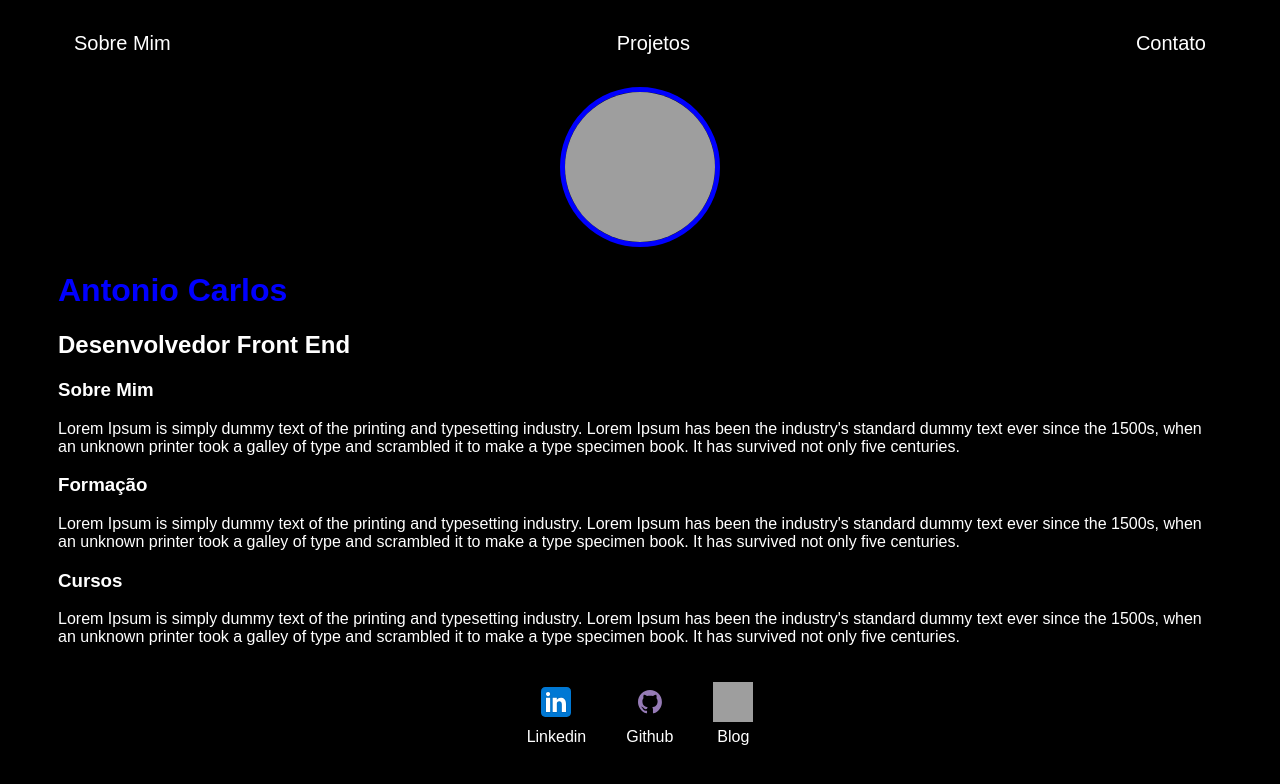
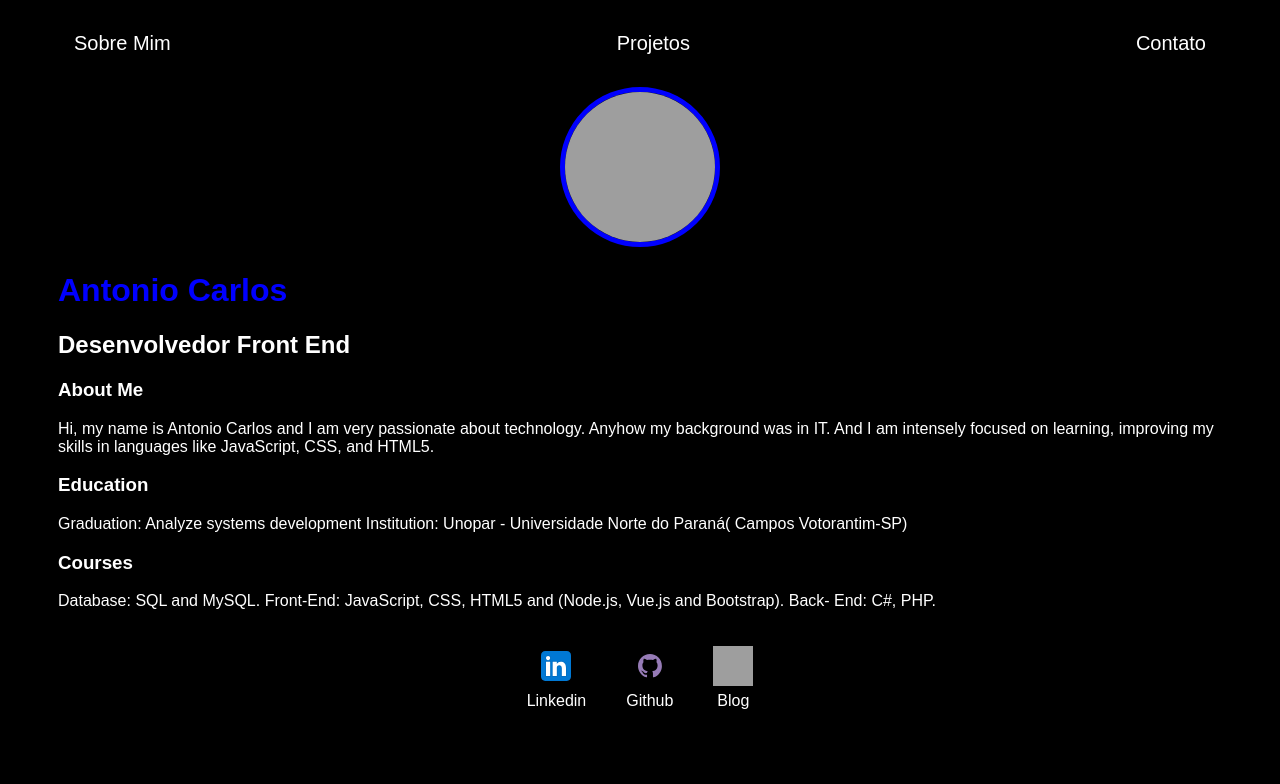
Before and after one commit to galdino3010/meu_primeiroSite, a plain HTML site: page index.html in a window 1280 px wide. Drawn offline with Linux system fonts and the light colour scheme; grey boxes are pictures that could not be loaded.

Commit message:
Add files via upload

```diff
--- a/index.html
+++ b/index.html
@@ -51,35 +51,34 @@
        <main>
 
         <section>
-                  <h3>Sobre Mim</h3>
-                  <p>
-                    Lorem Ipsum is simply dummy text of the printing and typesetting industry.
-                     Lorem Ipsum has been the industry's standard dummy text ever since the 1500s,
-                      when an unknown printer took a galley of type and scrambled it to make a
-                       type specimen book. It has survived not only five centuries.
+                  <h3>About Me</h3>
+               <p>
+                  Hi, my name is Antonio  Carlos and I am very passionate about technology.
+                  Anyhow my background was in IT. And I am intensely focused on learning, improving my skills in languages like JavaScript, CSS, and HTML5.
 
-                  </p>
+
+               </p>
 
         </section>
         <section>
-                <h3>Formação</h3>
+                <h3>Education</h3>
                 <p>
-              Lorem Ipsum is simply dummy text of the printing and typesetting industry.
-               Lorem Ipsum has been the industry's standard dummy text ever since the 1500s,
-                when an unknown printer took a galley of type and scrambled it to make a
-                 type specimen book. It has survived not only five centuries.
+              Graduation: Analyze systems development
+              Institution: Unopar - Universidade Norte do Paraná( Campos Votorantim-SP)
 
                 </p>
 
   </section>
 
   <section>
-    <h3>Cursos</h3>
-    <p>
-      Lorem Ipsum is simply dummy text of the printing and typesetting industry.
-       Lorem Ipsum has been the industry's standard dummy text ever since the 1500s,
-        when an unknown printer took a galley of type and scrambled it to make a
-         type specimen book. It has survived not only five centuries.
+    <h3>Courses</h3>
+          <p>
+             Database: SQL and MySQL.
+
+             Front-End: JavaScript, CSS, HTML5 and (Node.js, Vue.js
+             and Bootstrap).
+
+             Back- End: C#, PHP.
 
     </p>
 
```
